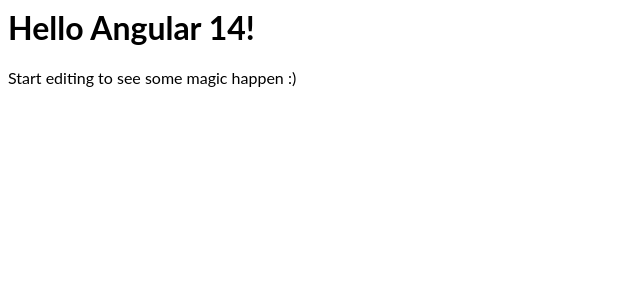
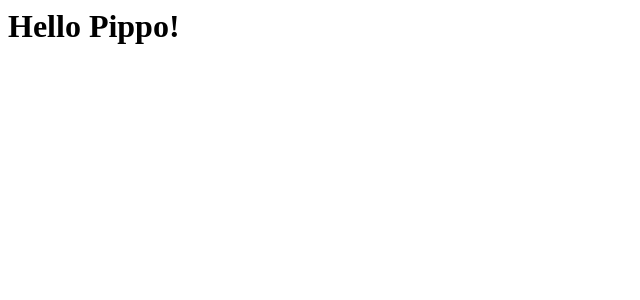
Before and after one commit to alexandruCochiorCorley/angular-corso, an Angular app: page / in a window 1280 px wide. Shown: the top 300 px of the page, without its empty margins (0-640 px from the left). Built offline with nearby package versions, Linux system fonts and the light colour scheme.

Commit message:
Simple binding

```diff
--- a/src/app/app.component.html
+++ b/src/app/app.component.html
@@ -1,4 +1 @@
-<hello name="{{ name }}"></hello>
-<p>
-  Start editing to see some magic happen :)
-</p>
+<binding></binding>
--- a/src/app/app.module.ts
+++ b/src/app/app.module.ts
@@ -3,11 +3,11 @@
 import { FormsModule } from '@angular/forms';
 
 import { AppComponent } from './app.component';
-import { HelloComponent } from './hello.component';
+import { BindingComponent } from './binding/binding.component';
 
 @NgModule({
   imports:      [ BrowserModule, FormsModule ],
-  declarations: [ AppComponent, HelloComponent ],
+  declarations: [ AppComponent, BindingComponent ],
   bootstrap:    [ AppComponent ]
 })
 export class AppModule { }
--- /dev/null
+++ b/src/app/binding/binding.component.html
@@ -0,0 +1 @@
+<h1>Hello {{name}}!</h1>
--- /dev/null
+++ b/src/app/binding/binding.component.ts
@@ -0,0 +1,11 @@
+import { Component, Input } from '@angular/core';
+
+@Component({
+  selector: 'binding',
+  templateUrl: './binding.component.html'
+})
+export class BindingComponent  {
+  name: string = 'Pippo';
+
+
+}
--- a/src/app/hello.component.ts
+++ /dev/null
@@ -1,10 +0,0 @@
-import { Component, Input } from '@angular/core';
-
-@Component({
-  selector: 'hello',
-  template: `<h1>Hello {{name}}!</h1>`,
-  styles: [`h1 { font-family: Lato; }`]
-})
-export class HelloComponent  {
-  @Input() name: string;
-}
```
